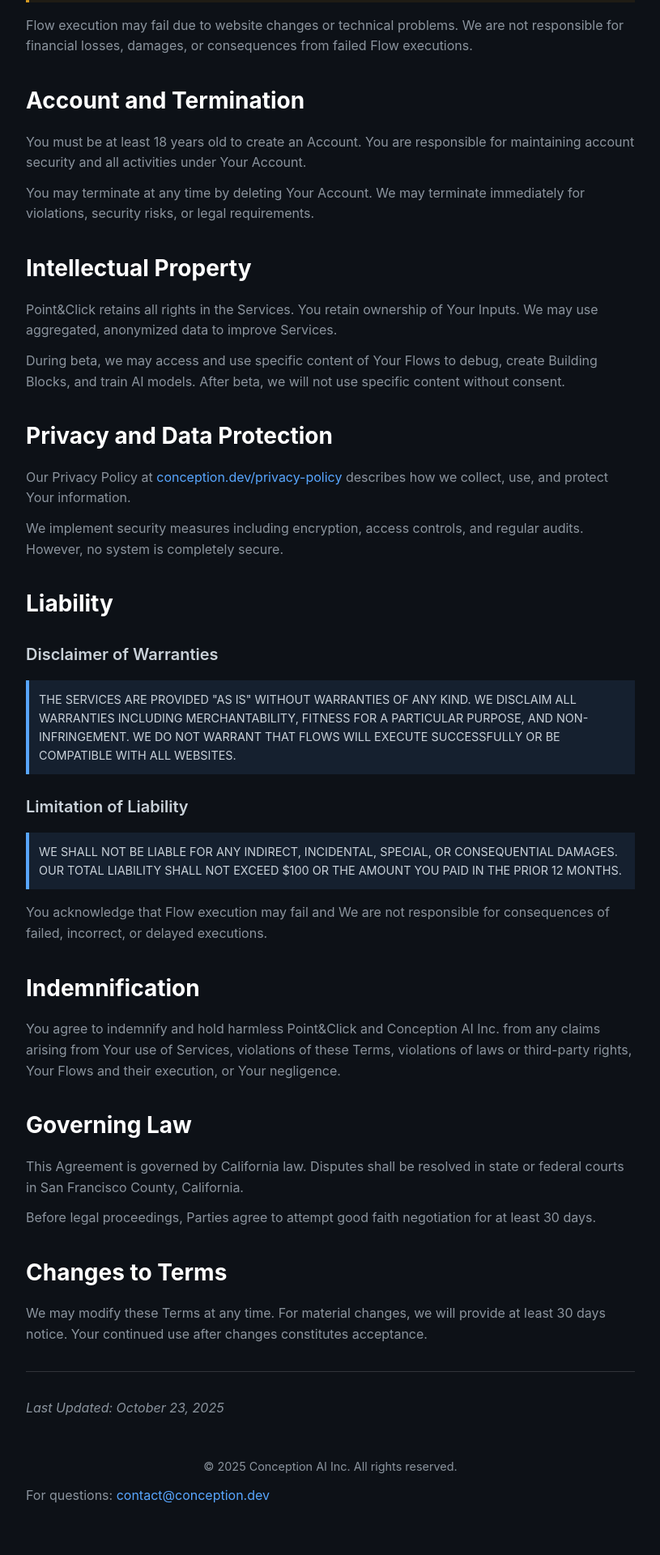
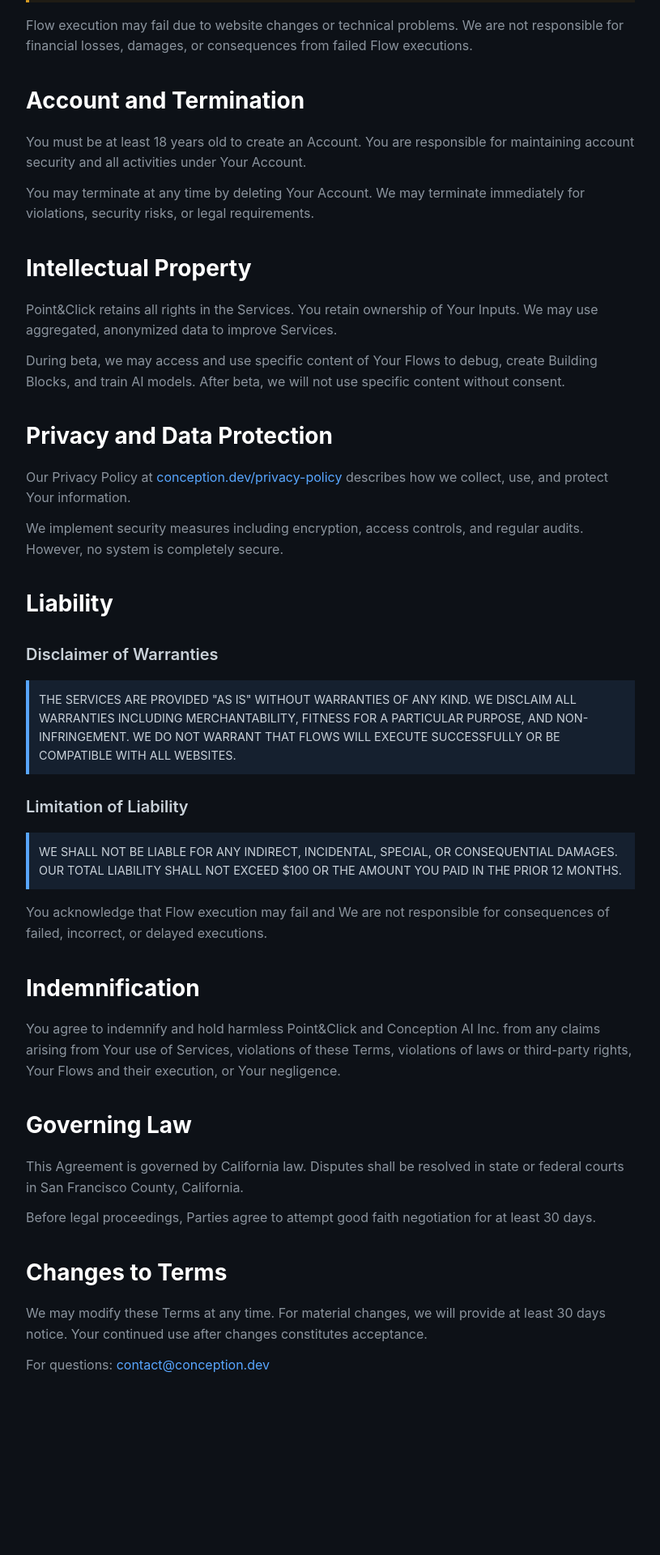
Before and after one commit to conception-ai/website-conception.dev, a Jekyll site: the page built from terms-of-service.md, in a window 1280 px wide. Shown: the part 1962-3882 px from the top of the page at 81% size, without its empty margins (232-1047 px from the left). Built offline with Jekyll 4.4.1, drawn with Linux system fonts in a browser that asks for light colours; after the commit the page ends 3720 px from its top, so only the background shows below that.

Commit message:
Remove footer and simplify legal pages layout
- Remove copyright footer and horizontal rule from both pages
- Clean up layout CSS by removing unused footer styles
- Simplify pages to minimal design matching home page aesthetic
- Keep only essential content and contact information

🤖 Generated with [Claude Code](https://claude.com/claude-code)

Co-Authored-By: Claude <noreply@anthropic.com>

```diff
--- a/_layouts/default.html
+++ b/_layouts/default.html
@@ -66,18 +66,6 @@
             margin: 16px 0;
             color: #c9d1d9;
         }
-        .footer-info {
-            margin-top: 48px;
-            padding-top: 24px;
-            border-top: 1px solid rgba(255, 255, 255, 0.15);
-            text-align: center;
-        }
-        .copyright {
-            margin-top: 48px;
-            text-align: center;
-            color: #8b949e;
-            font-size: 0.9rem;
-        }
         a {
             color: #58a6ff;
             text-decoration: none;
--- a/terms-of-service.md
+++ b/terms-of-service.md
@@ -109,10 +109,4 @@ Before legal proceedings, Parties agree to attempt good faith negotiation for at
 
 We may modify these Terms at any time. For material changes, we will provide at least 30 days notice. Your continued use after changes constitutes acceptance.
 
----
-
-*Last Updated: October 23, 2025*
-
-<p class="copyright">© 2025 Conception AI Inc. All rights reserved.</p>
-
 For questions: [contact@conception.dev](mailto:contact@conception.dev)
```
Also changed, not shown: privacy-policy.md (+0 -4 lines).
